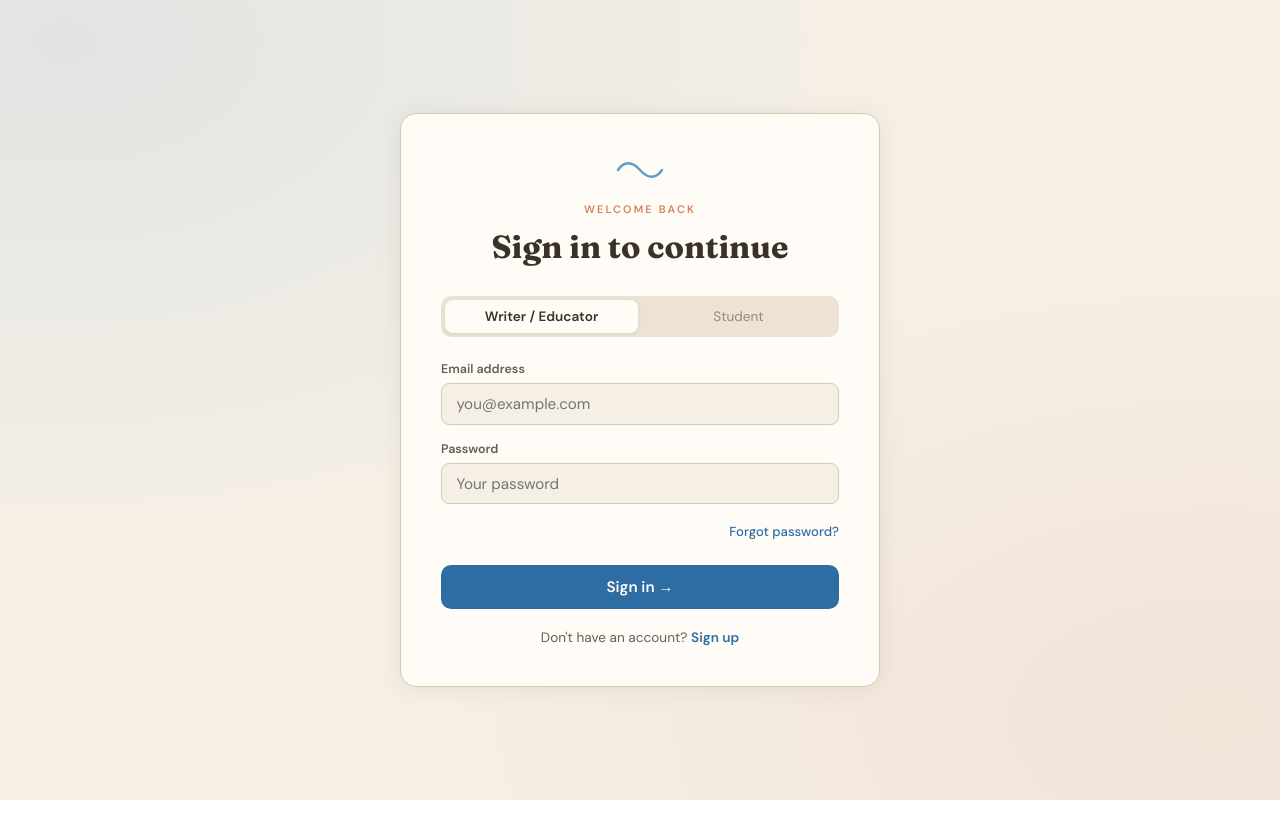
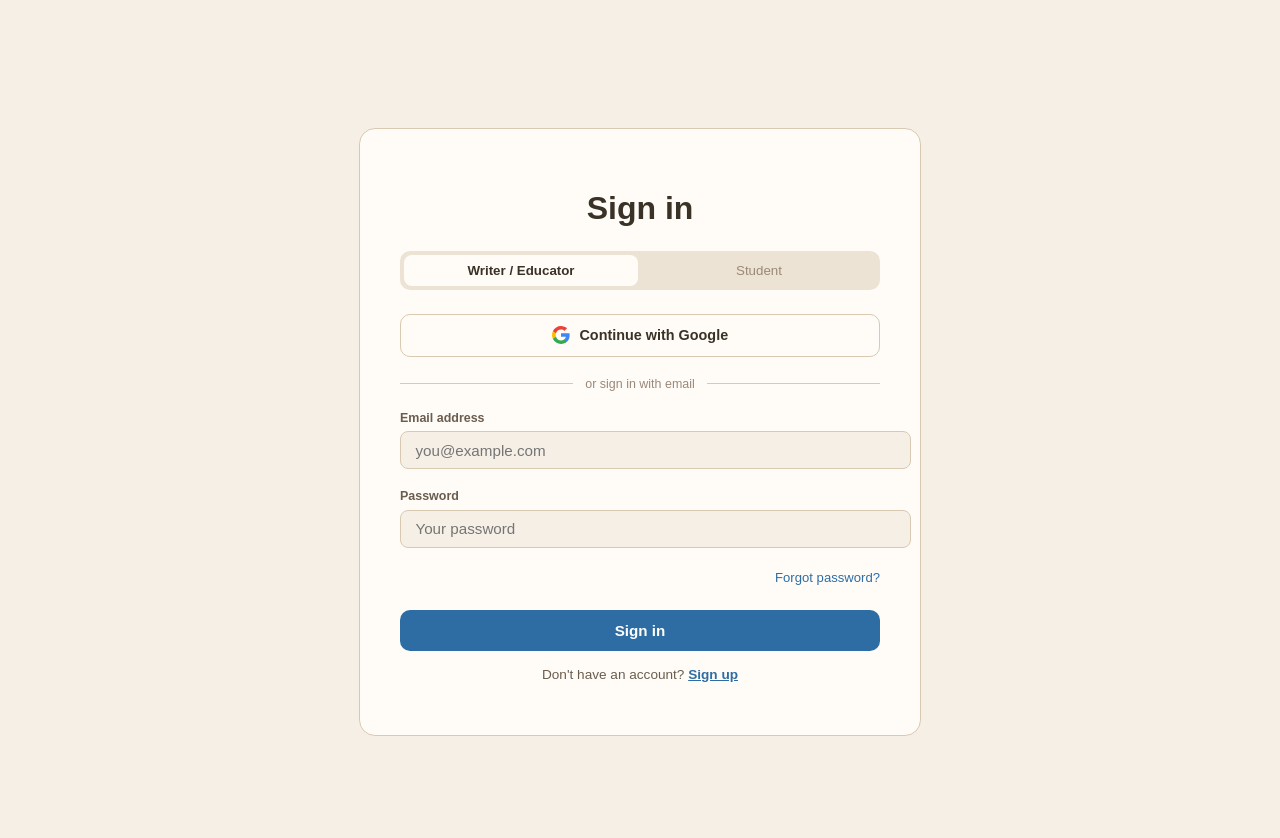
Before and after one commit to bergengeoff-creator/fictifly, a React (Create React App) app: page /login in a window 1280 px wide. Shown: the top 838 px of the page. Before the commit the page ends 800 px from the top, so only its background shows below. Built offline with nearby package versions, Linux system fonts and the light colour scheme; no server answers.

Commit message:
google added to login

```diff
--- a/src/pages/Login.jsx
+++ b/src/pages/Login.jsx
@@ -1,20 +1,6 @@
 import { useState } from 'react';
 import { useNavigate, Link } from 'react-router-dom';
 import { supabase } from '../supabase';
-
-const B = {
-  sand:      "#F5EFE6",
-  sandMid:   "#EDE3D4",
-  sandDeep:  "#D9C9B0",
-  terra:     "#D4845A",
-  terraDark: "#B56840",
-  seaMid:    "#5B9EC9",
-  seaDeep:   "#2E6DA4",
-  ink:       "#3A3226",
-  inkMid:    "#6B5D4E",
-  inkLight:  "#9A8878",
-  white:     "#FFFCF8",
-};
 
 export default function Login() {
   const [isMinor, setIsMinor] = useState(false);
@@ -27,182 +13,105 @@ export default function Login() {
   const navigate = useNavigate();
 
   const handleMinorLogin = async () => {
-    if (!username || !passcode) {
-      setError('Please enter your username and passcode.');
-      return;
-    }
+    if (!username || !passcode) { setError('Please enter your username and passcode.'); return; }
     setLoading(true);
-    const minorEmail = `${username.toLowerCase()}@minor.fictifly.com`;
-    const { error: signInError } = await supabase.auth.signInWithPassword({
-      email: minorEmail,
-      password: passcode,
-    });
-    if (signInError) {
-      setError('Invalid username or passcode. Please try again.');
-      setLoading(false);
-      return;
-    }
+    const minorEmail = username.toLowerCase() + '@minor.fictifly.com';
+    const { error: signInError } = await supabase.auth.signInWithPassword({ email: minorEmail, password: passcode });
+    if (signInError) { setError('Invalid username or passcode. Please try again.'); setLoading(false); return; }
     setLoading(false);
     navigate('/dashboard');
   };
 
   const handleStandardLogin = async () => {
-    if (!email || !password) {
-      setError('Please enter your email and password.');
-      return;
-    }
+    if (!email || !password) { setError('Please enter your email and password.'); return; }
     setLoading(true);
-    const { error: signInError } = await supabase.auth.signInWithPassword({
-      email,
-      password,
-    });
-    if (signInError) {
-      setError('Invalid email or password. Please try again.');
-      setLoading(false);
-      return;
-    }
+    const { error: signInError } = await supabase.auth.signInWithPassword({ email, password });
+    if (signInError) { setError('Invalid email or password. Please try again.'); setLoading(false); return; }
     setLoading(false);
     navigate('/dashboard');
   };
 
+  const handleGoogleLogin = async () => {
+    const { error } = await supabase.auth.signInWithOAuth({
+      provider: 'google',
+      options: {
+        redirectTo: window.location.origin + '/dashboard',
+      },
+    });
+    if (error) setError(error.message);
+  };
+
+  const inputStyle = { width: '100%', background: '#F5EFE6', border: '1px solid #D9C9B0', borderRadius: '8px', color: '#3A3226', fontFamily: 'sans-serif', fontSize: '0.95rem', padding: '0.6rem 0.9rem', outline: 'none' };
+  const labelStyle = { fontSize: '0.78rem', fontWeight: 600, color: '#6B5D4E', display: 'block', marginBottom: '0.5rem' };
+
   return (
-    <div style={{
-      minHeight: '100vh',
-      background: B.sand,
-      backgroundImage: `radial-gradient(ellipse at 5% 5%, rgba(91,158,201,0.13) 0%, transparent 45%), radial-gradient(ellipse at 95% 90%, rgba(212,132,90,0.11) 0%, transparent 45%)`,
-      fontFamily: "'DM Sans', sans-serif",
-      display: 'flex',
-      alignItems: 'center',
-      justifyContent: 'center',
-      padding: '2rem 1.25rem',
-    }}>
-      <style>{`
-        @import url('https://fonts.googleapis.com/css2?family=Fraunces:ital,wght@0,500;0,700;1,400;1,500&family=DM+Sans:wght@400;500;600&display=swap');
-        * { box-sizing: border-box; margin: 0; }
-      `}</style>
-
-      <div style={{
-        background: B.white,
-        border: `1px solid ${B.sandDeep}`,
-        borderRadius: '16px',
-        padding: '2.5rem',
-        maxWidth: 480,
-        width: '100%',
-        boxShadow: '0 2px 24px rgba(58,50,38,0.08)',
-      }}>
-        <div style={{ textAlign: 'center', marginBottom: '2rem' }}>
-          <svg width="52" height="24" viewBox="0 0 52 24" fill="none" style={{ marginBottom: '1.2rem' }}>
-            <path d="M4 16 C10 7, 18 7, 26 16 C34 25, 42 25, 48 16" stroke={B.seaMid} strokeWidth="2.5" strokeLinecap="round" fill="none"/>
-          </svg>
-          <div style={{ fontSize: '0.68rem', fontWeight: 600, letterSpacing: '0.2em', textTransform: 'uppercase', color: B.terra, marginBottom: '0.8rem' }}>
-            Welcome Back
-          </div>
-          <h1 style={{ fontFamily: "'Fraunces', serif", fontSize: '2rem', fontWeight: 700, color: B.ink, lineHeight: 1.1 }}>
-            Sign in to continue
-          </h1>
-        </div>
+    <div style={{ minHeight: '100vh', background: '#F5EFE6', display: 'flex', alignItems: 'center', justifyContent: 'center', padding: '2rem 1.25rem', fontFamily: 'sans-serif' }}>
+      <div style={{ background: '#FFFCF8', border: '1px solid #D9C9B0', borderRadius: '16px', padding: '2.5rem', maxWidth: '480px', width: '100%' }}>
+        <h1 style={{ color: '#3A3226', marginBottom: '1.5rem', textAlign: 'center' }}>Sign in</h1>
 
         {/* Login type toggle */}
-        <div style={{ display: 'flex', background: B.sandMid, borderRadius: '10px', padding: '4px', gap: '4px', marginBottom: '1.5rem' }}>
-          {[
-            { value: false, label: 'Writer / Educator' },
-            { value: true, label: 'Student' },
-          ].map(option => (
-            <button key={String(option.value)} onClick={() => { setIsMinor(option.value); setError(null); }} style={{
-              flex: 1, padding: '0.5rem', borderRadius: '8px',
-              border: 'none',
-              background: isMinor === option.value ? B.white : 'transparent',
-              color: isMinor === option.value ? B.ink : B.inkLight,
-              fontFamily: "'DM Sans', sans-serif",
-              fontWeight: isMinor === option.value ? 600 : 400,
-              fontSize: '0.85rem',
-              cursor: 'pointer',
-              boxShadow: isMinor === option.value ? '0 1px 4px rgba(58,50,38,0.1)' : 'none',
-              transition: 'all 0.18s',
-            }}>{option.label}</button>
+        <div style={{ display: 'flex', background: '#EDE3D4', borderRadius: '10px', padding: '4px', gap: '4px', marginBottom: '1.5rem' }}>
+          {[{ value: false, label: 'Writer / Educator' }, { value: true, label: 'Student' }].map((option) => (
+            <button key={String(option.value)} onClick={() => { setIsMinor(option.value); setError(null); }}
+              style={{ flex: 1, padding: '0.5rem', borderRadius: '8px', border: 'none', background: isMinor === option.value ? '#FFFCF8' : 'transparent', color: isMinor === option.value ? '#3A3226' : '#9A8878', fontWeight: isMinor === option.value ? 600 : 400, cursor: 'pointer' }}>
+              {option.label}
+            </button>
           ))}
         </div>
 
-        {isMinor ? (
-          <div style={{ display: 'flex', flexDirection: 'column', gap: '1rem' }}>
-            <div>
-              <label style={{ fontSize: '0.78rem', fontWeight: 600, color: B.inkMid, display: 'block', marginBottom: '0.4rem' }}>Username</label>
-              <input
-                type="text"
-                value={username}
-                onChange={e => setUsername(e.target.value)}
-                placeholder="e.g. SwiftNarrator47"
-                style={{ width: '100%', background: B.sand, border: `1.5px solid ${B.sandDeep}`, borderRadius: '8px', color: B.ink, fontFamily: "'DM Sans', sans-serif", fontSize: '0.95rem', padding: '0.6rem 0.9rem', outline: 'none' }}
-              />
-            </div>
-            <div>
-              <label style={{ fontSize: '0.78rem', fontWeight: 600, color: B.inkMid, display: 'block', marginBottom: '0.4rem' }}>Passcode</label>
-              <input
-                type="password"
-                value={passcode}
-                onChange={e => setPasscode(e.target.value)}
-                placeholder="••••••"
-                maxLength={6}
-                style={{ width: '100%', background: B.sand, border: `1.5px solid ${B.sandDeep}`, borderRadius: '8px', color: B.ink, fontFamily: "'DM Sans', sans-serif", fontSize: '0.95rem', padding: '0.6rem 0.9rem', outline: 'none' }}
-              />
-            </div>
-          </div>
-        ) : (
-          <div style={{ display: 'flex', flexDirection: 'column', gap: '1rem' }}>
-            <div>
-              <label style={{ fontSize: '0.78rem', fontWeight: 600, color: B.inkMid, display: 'block', marginBottom: '0.4rem' }}>Email address</label>
-              <input
-                type="email"
-                value={email}
-                onChange={e => setEmail(e.target.value)}
-                placeholder="you@example.com"
-                style={{ width: '100%', background: B.sand, border: `1.5px solid ${B.sandDeep}`, borderRadius: '8px', color: B.ink, fontFamily: "'DM Sans', sans-serif", fontSize: '0.95rem', padding: '0.6rem 0.9rem', outline: 'none' }}
-              />
-            </div>
-            <div>
-              <label style={{ fontSize: '0.78rem', fontWeight: 600, color: B.inkMid, display: 'block', marginBottom: '0.4rem' }}>Password</label>
-              <input
-                type="password"
-                value={password}
-                onChange={e => setPassword(e.target.value)}
-                placeholder="Your password"
-                style={{ width: '100%', background: B.sand, border: `1.5px solid ${B.sandDeep}`, borderRadius: '8px', color: B.ink, fontFamily: "'DM Sans', sans-serif", fontSize: '0.95rem', padding: '0.6rem 0.9rem', outline: 'none' }}
-              />
-            </div>
-            <div style={{ textAlign: 'right' }}>
-              <Link to="/forgot-password" style={{ fontSize: '0.82rem', color: B.seaDeep, textDecoration: 'none', fontWeight: 500 }}>
-                Forgot password?
-              </Link>
+        {!isMinor && (
+          <div>
+            {/* Google button */}
+            <button onClick={handleGoogleLogin} style={{ width: '100%', background: '#FFFCF8', border: '1px solid #D9C9B0', borderRadius: '10px', padding: '0.7rem', fontWeight: 600, fontSize: '0.9rem', cursor: 'pointer', display: 'flex', alignItems: 'center', justifyContent: 'center', gap: '0.6rem', marginBottom: '1.25rem', color: '#3A3226' }}>
+              <svg width="18" height="18" viewBox="0 0 18 18">
+                <path fill="#4285F4" d="M17.64 9.2c0-.637-.057-1.251-.164-1.84H9v3.481h4.844c-.209 1.125-.843 2.078-1.796 2.717v2.258h2.908c1.702-1.567 2.684-3.875 2.684-6.615z"/>
+                <path fill="#34A853" d="M9 18c2.43 0 4.467-.806 5.956-2.184l-2.908-2.258c-.806.54-1.837.86-3.048.86-2.344 0-4.328-1.584-5.036-3.711H.957v2.332C2.438 15.983 5.482 18 9 18z"/>
+                <path fill="#FBBC05" d="M3.964 10.707c-.18-.54-.282-1.117-.282-1.707s.102-1.167.282-1.707V4.961H.957C.347 6.175 0 7.55 0 9s.348 2.825.957 4.039l3.007-2.332z"/>
+                <path fill="#EA4335" d="M9 3.58c1.321 0 2.508.454 3.44 1.345l2.582-2.58C13.463.891 11.426 0 9 0 5.482 0 2.438 2.017.957 4.961L3.964 7.293C4.672 5.166 6.656 3.58 9 3.58z"/>
+              </svg>
+              Continue with Google
+            </button>
+
+            <div style={{ display: 'flex', alignItems: 'center', gap: '0.75rem', marginBottom: '1.25rem' }}>
+              <div style={{ flex: 1, height: '1px', background: '#D9C9B0' }} />
+              <span style={{ fontSize: '0.78rem', color: '#9A8878' }}>or sign in with email</span>
+              <div style={{ flex: 1, height: '1px', background: '#D9C9B0' }} />
             </div>
           </div>
         )}
 
-        {error && (
-          <div style={{ background: '#FDF0E8', border: `1px solid ${B.terra}`, borderRadius: '8px', color: B.terraDark, padding: '0.75rem 1rem', fontSize: '0.85rem', marginTop: '1rem' }}>
-            {error}
+        {isMinor ? (
+          <div style={{ display: 'flex', flexDirection: 'column', gap: '0.75rem' }}>
+            <label style={labelStyle}>Username
+              <input type="text" value={username} onChange={(e) => setUsername(e.target.value)} placeholder="e.g. SwiftNarrator47" style={{ ...inputStyle, marginTop: '0.4rem' }} />
+            </label>
+            <label style={labelStyle}>Passcode
+              <input type="password" value={passcode} onChange={(e) => setPasscode(e.target.value)} maxLength={6} style={{ ...inputStyle, marginTop: '0.4rem' }} />
+            </label>
+          </div>
+        ) : (
+          <div style={{ display: 'flex', flexDirection: 'column', gap: '0.75rem' }}>
+            <label style={labelStyle}>Email address
+              <input type="email" value={email} onChange={(e) => setEmail(e.target.value)} placeholder="you@example.com" style={{ ...inputStyle, marginTop: '0.4rem' }} />
+            </label>
+            <label style={labelStyle}>Password
+              <input type="password" value={password} onChange={(e) => setPassword(e.target.value)} placeholder="Your password" style={{ ...inputStyle, marginTop: '0.4rem' }} />
+            </label>
+            <div style={{ textAlign: 'right' }}>
+              <Link to="/forgot-password" style={{ fontSize: '0.82rem', color: '#2E6DA4', textDecoration: 'none', fontWeight: 500 }}>Forgot password?</Link>
+            </div>
           </div>
         )}
 
-        <button
-          onClick={isMinor ? handleMinorLogin : handleStandardLogin}
-          disabled={loading}
-          style={{
-            background: loading ? B.sandDeep : B.seaDeep,
-            color: B.white, border: 'none', borderRadius: '10px',
-            padding: '0.75rem 2rem',
-            fontFamily: "'DM Sans', sans-serif", fontWeight: 600, fontSize: '0.95rem',
-            cursor: loading ? 'not-allowed' : 'pointer',
-            width: '100%', marginTop: '1.5rem',
-            transition: 'background 0.18s',
-          }}
-          onMouseEnter={e => { if (!loading) e.currentTarget.style.background = B.seaMid; }}
-          onMouseLeave={e => { if (!loading) e.currentTarget.style.background = B.seaDeep; }}
-        >
-          {loading ? 'Signing in…' : 'Sign in →'}
+        {error && <div style={{ background: '#FDF0E8', border: '1px solid #D4845A', borderRadius: '8px', color: '#B56840', padding: '0.75rem', marginTop: '1rem' }}>{error}</div>}
+
+        <button onClick={isMinor ? handleMinorLogin : handleStandardLogin} disabled={loading}
+          style={{ background: loading ? '#D9C9B0' : '#2E6DA4', color: '#FFFCF8', border: 'none', borderRadius: '10px', padding: '0.75rem', fontWeight: 600, fontSize: '0.95rem', cursor: loading ? 'not-allowed' : 'pointer', width: '100%', marginTop: '1.5rem' }}>
+          {loading ? 'Signing in...' : 'Sign in'}
         </button>
 
-        <p style={{ textAlign: 'center', marginTop: '1.25rem', fontSize: '0.85rem', color: B.inkMid }}>
-          Don't have an account? <Link to="/age-gate" style={{ color: B.seaDeep, fontWeight: 600, textDecoration: 'none' }}>Sign up</Link>
+        <p style={{ textAlign: 'center', marginTop: '1rem', fontSize: '0.85rem', color: '#6B5D4E' }}>
+          Don't have an account? <Link to="/age-gate" style={{ color: '#2E6DA4', fontWeight: 600 }}>Sign up</Link>
         </p>
       </div>
     </div>
```
